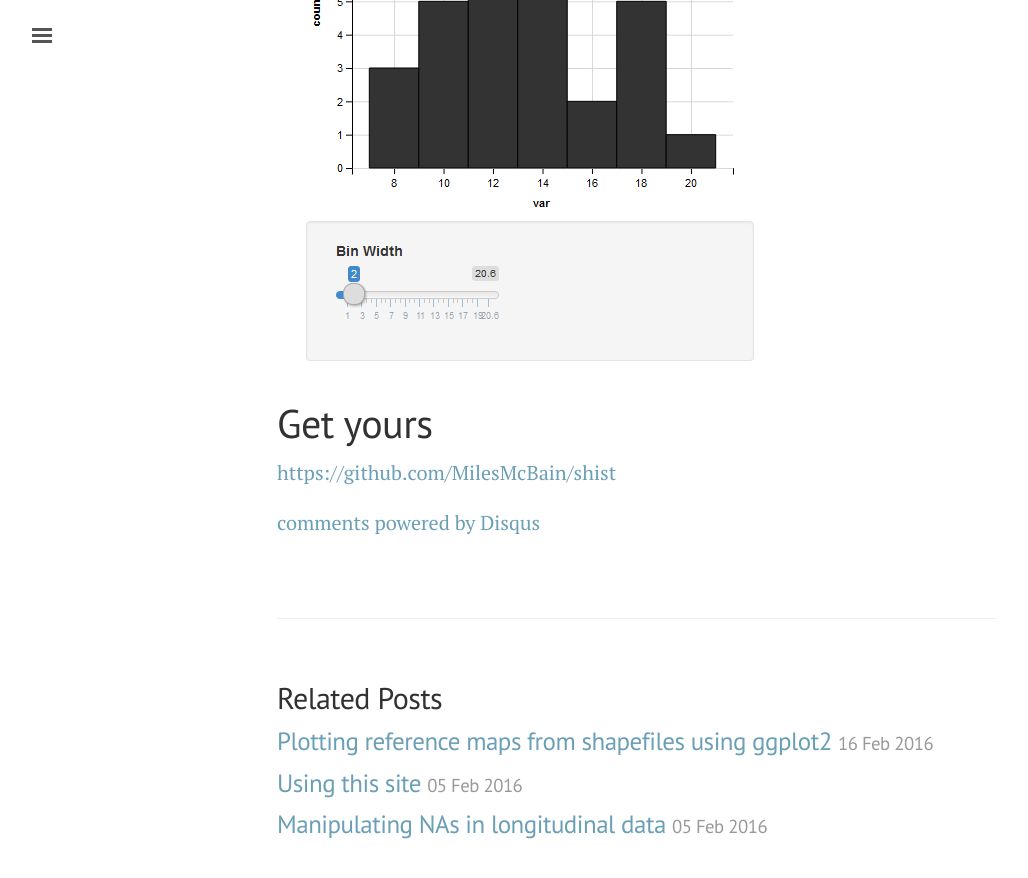
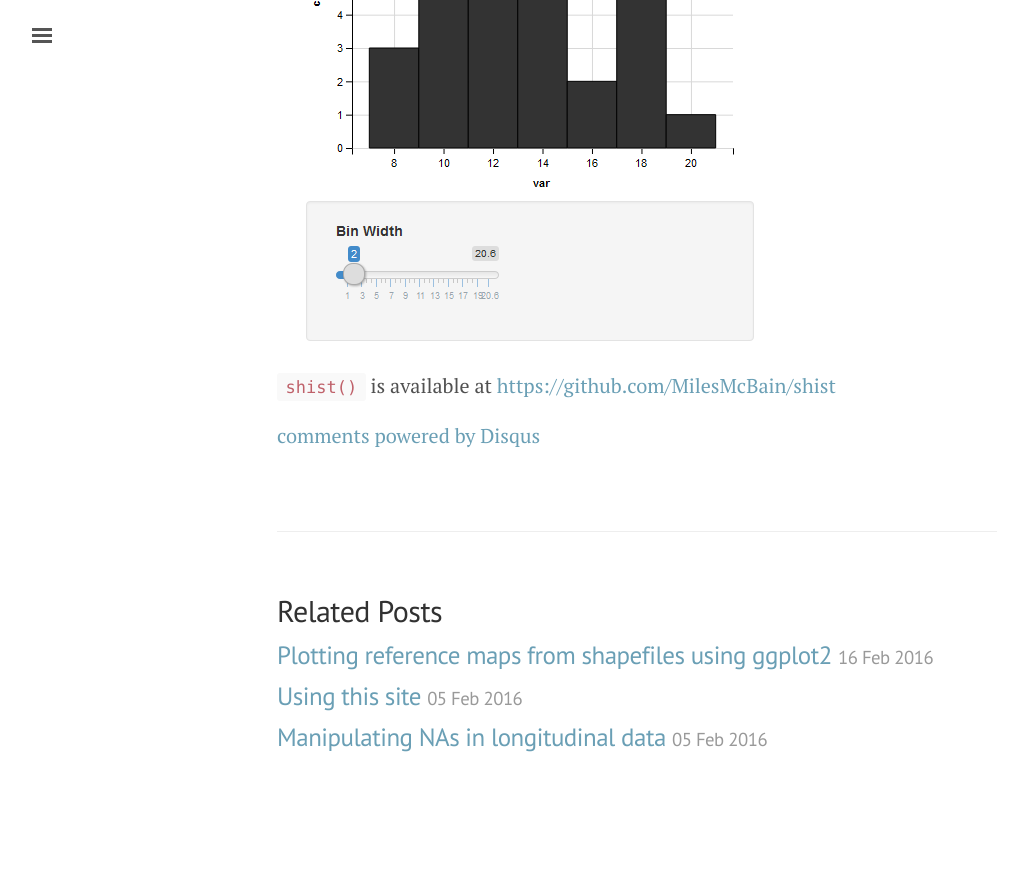
Before and after one commit to bragqut/bragqut.github.io, a Jekyll site: the page built from _posts/2016-02-24-milesmcbain-shistogram.md, in a window 1280 px wide and 900 px high, scrolled down 1192 px. Shown: the top 878 px of the window, without its empty margins (3-1031 px from the left). Built offline with Jekyll 4.4.1, drawn with Linux system fonts in a browser that asks for light colours; comment, search, counter and statistics services are not loaded; after the commit the page ends 2005 px from its top, so only the background shows below that.

Commit message:
line break, removing section header from download link

````diff
--- a/_posts/2016-02-24-milesmcbain-shistogram.md
+++ b/_posts/2016-02-24-milesmcbain-shistogram.md
@@ -13,7 +13,7 @@ More than cheap wordplay
 I love `hist()`. It is both a go to plot for data exploration and a really simple way to dazzle users of Microsoft Excel. `base::hist()` is fast, both to type and in execution, but its downfall is you end up using it many times in a row while you fumble for the right bin width. All that fumbling can kill the magic.
 
 Enter `shist()` the shifting-histogram... or something... it sounded cool. `shist()` is a histogram I built from Hadley's `ggvis` that lets you interactively select the bin width while it updates the frequencies in real time. This means you only need to plot at most twice: One for shape, two for pretty.
-
+<!---excerpt-break-->
 It is a very simple package with simple code, so hopefully 'it just works'. Maybe I should call it `iShist()`? I digress. Here is how you use it:
 
 ``` r
@@ -28,7 +28,4 @@ shist(trees$Girth, bin_step = 1)
 
 And this is kind of what it looks like, since the real deal is far more than a static image: ![](/assets/2016-02-24-milesmcbain-shistogram/shist_trees.png)
 
-Get yours
-=========
-
-[<https://github.com/MilesMcBain/shist>](https://github.com/MilesMcBain/shist)
+`shist()` is available at [<https://github.com/MilesMcBain/shist>](https://github.com/MilesMcBain/shist)
````
